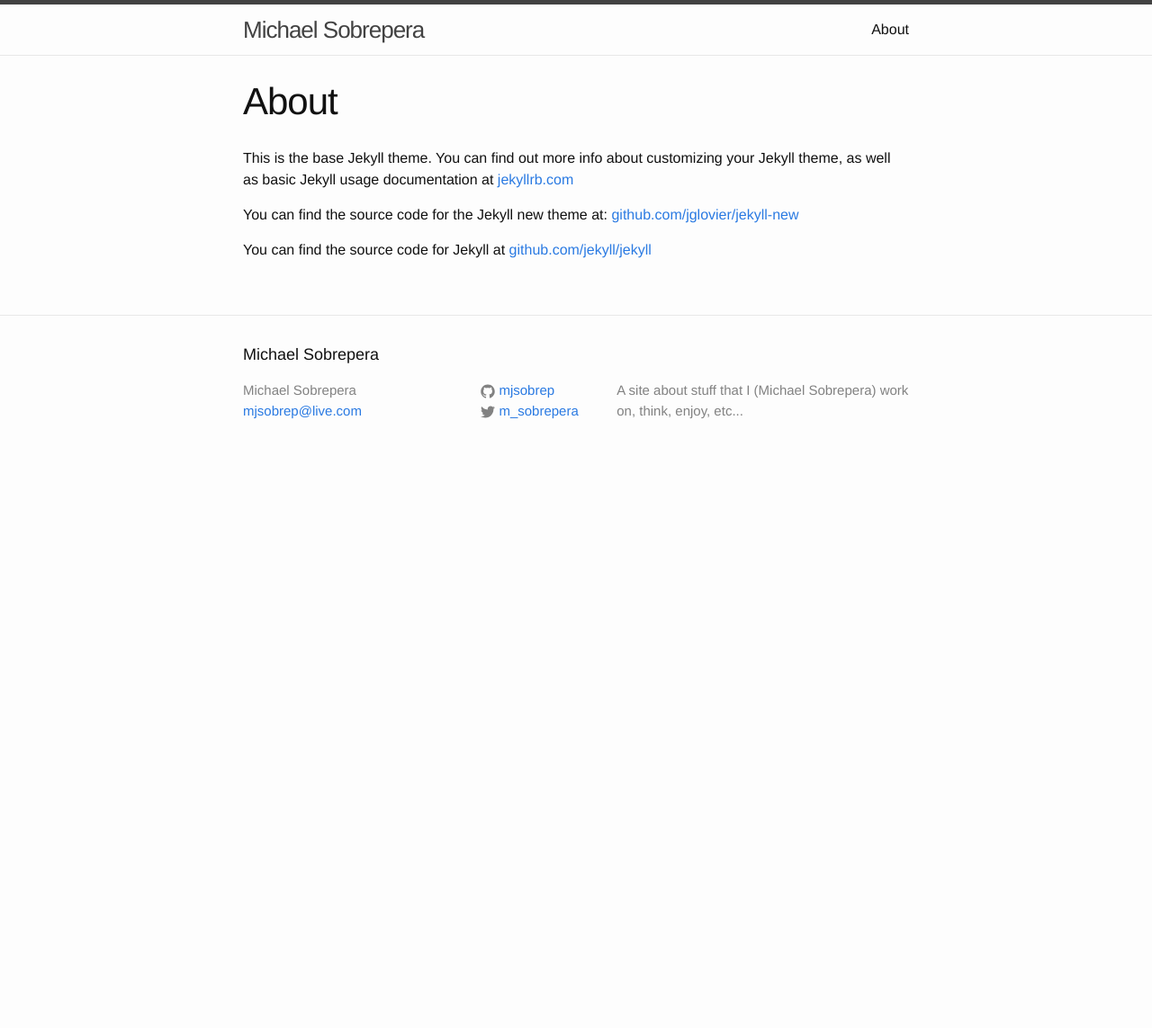
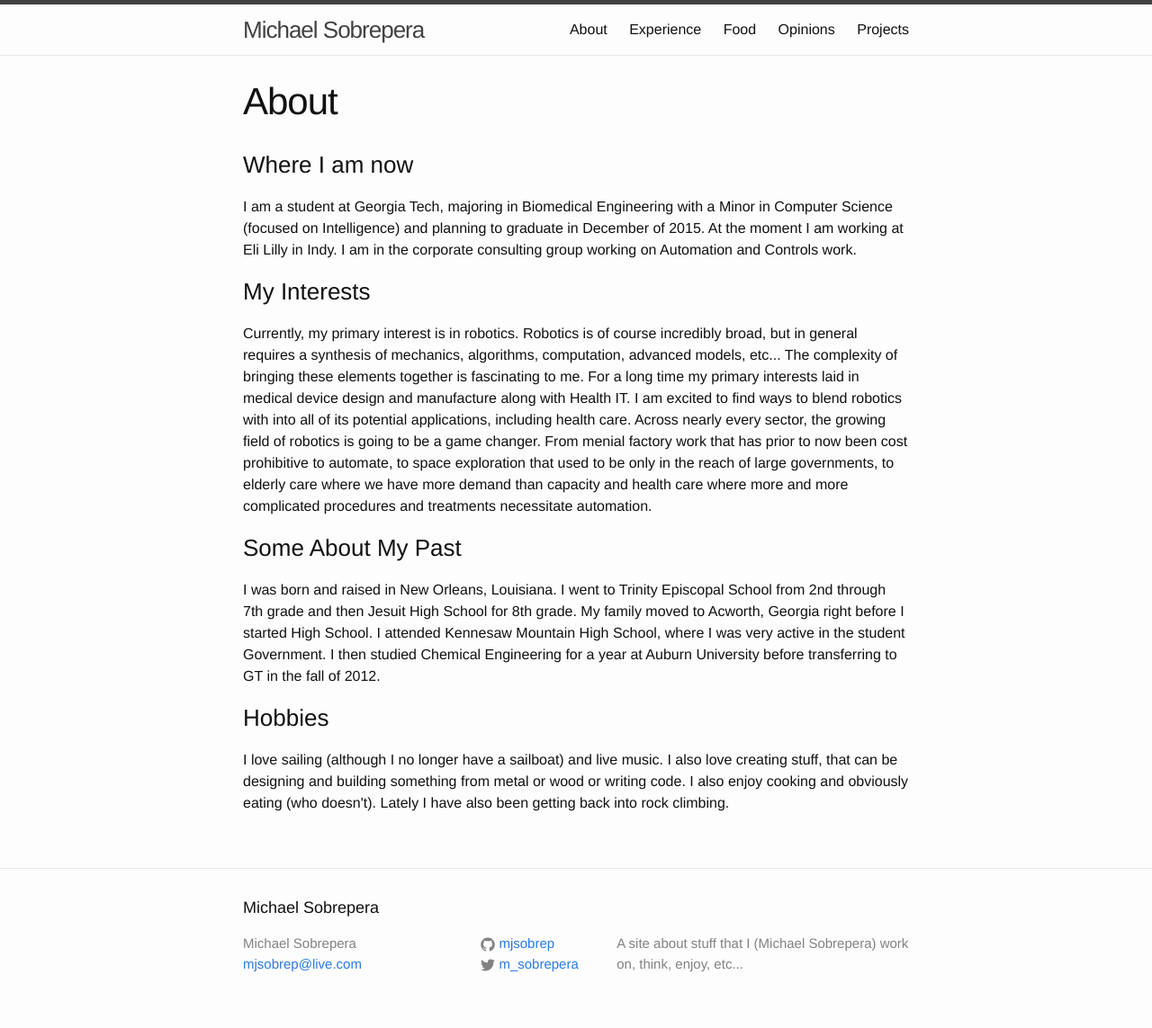
Before and after one commit to mjsobrep/mjsobrep.github.io, a Jekyll site: the page built from primaryPages/about.html, in a window 1280 px wide. Shown: the whole page at 90% size. Built offline with Jekyll 4.4.1, drawn with Linux system fonts in a browser that asks for light colours; before the commit the page ends 900 px from its top, so only the background shows below that.

Commit message:
got all of the parent pages done

```diff
--- a/_sass/_layout.scss
+++ b/_sass/_layout.scss
@@ -174,7 +174,7 @@
     list-style: none;
 
     > li {
-        margin-bottom: $spacing-unit;
+        margin-bottom: 0;
     }
 }
 
@@ -185,7 +185,7 @@
 
 .post-link {
     display: block;
-    font-size: 24px;
+    font-size: 20px;
 }
 
 
--- a/about.md
+++ /dev/null
@@ -1,11 +0,0 @@
----
-layout: page
-title: About
-permalink: /about/
----
-
-This is the base Jekyll theme. You can find out more info about customizing your Jekyll theme, as well as basic Jekyll usage documentation at [jekyllrb.com](http://jekyllrb.com/)
-
-You can find the source code for the Jekyll new theme at: [github.com/jglovier/jekyll-new](https://github.com/jglovier/jekyll-new)
-
-You can find the source code for Jekyll at [github.com/jekyll/jekyll](https://github.com/jekyll/jekyll)
--- /dev/null
+++ b/primaryPages/about.html
@@ -0,0 +1,16 @@
+---
+layout: page
+title: About
+permalink: /about/
+---
+<h3>Where I am now</h3>
+<p>I am a student at Georgia Tech, majoring in Biomedical Engineering with a Minor in Computer Science (focused on Intelligence) and planning to graduate in December of 2015. At the moment I am working at Eli Lilly in Indy. I am in the corporate consulting group working on Automation and Controls work.</p>
+
+<h3>My Interests</h3>
+<p>Currently, my primary interest is in robotics. Robotics is of course incredibly broad, but in general requires a synthesis of mechanics, algorithms, computation, advanced models, etc... The complexity of bringing these elements together is fascinating to me. For a long time my primary interests laid in medical device design and manufacture along with Health IT. I am excited to find ways to blend robotics with into all of its potential applications, including health care. Across nearly every sector, the growing field of robotics is going to be a game changer. From menial factory work that has prior to now been cost prohibitive to automate, to space exploration that used to be only in the reach of large governments, to elderly care where we have more demand than capacity and health care where more and more complicated procedures and treatments necessitate automation.</p>
+
+<h3>Some About My Past</h3>
+<p>I was born and raised in New Orleans, Louisiana. I went to Trinity Episcopal School from 2nd through 7th grade and then Jesuit High School for 8th grade. My family moved to Acworth, Georgia right before I started High School. I attended Kennesaw Mountain High School, where I was very active in the student Government. I then studied Chemical Engineering for a year at Auburn University before transferring to GT in the fall of 2012.</p>
+
+<h3>Hobbies</h3>
+<p>I love sailing (although I no longer have a sailboat) and live music. I also love creating stuff, that can be designing and building something from metal or wood or writing code. I also enjoy cooking and obviously eating (who doesn't). Lately I have also been getting back into rock climbing.</p>
```
Also changed, not shown: primaryPages/experience.html (added, +8 -0 lines), primaryPages/food.html (added, +16 -0 lines), primaryPages/opinions.html (added, +14 -0 lines), primaryPages/projects.html (added, +16 -0 lines), 1 other file.
